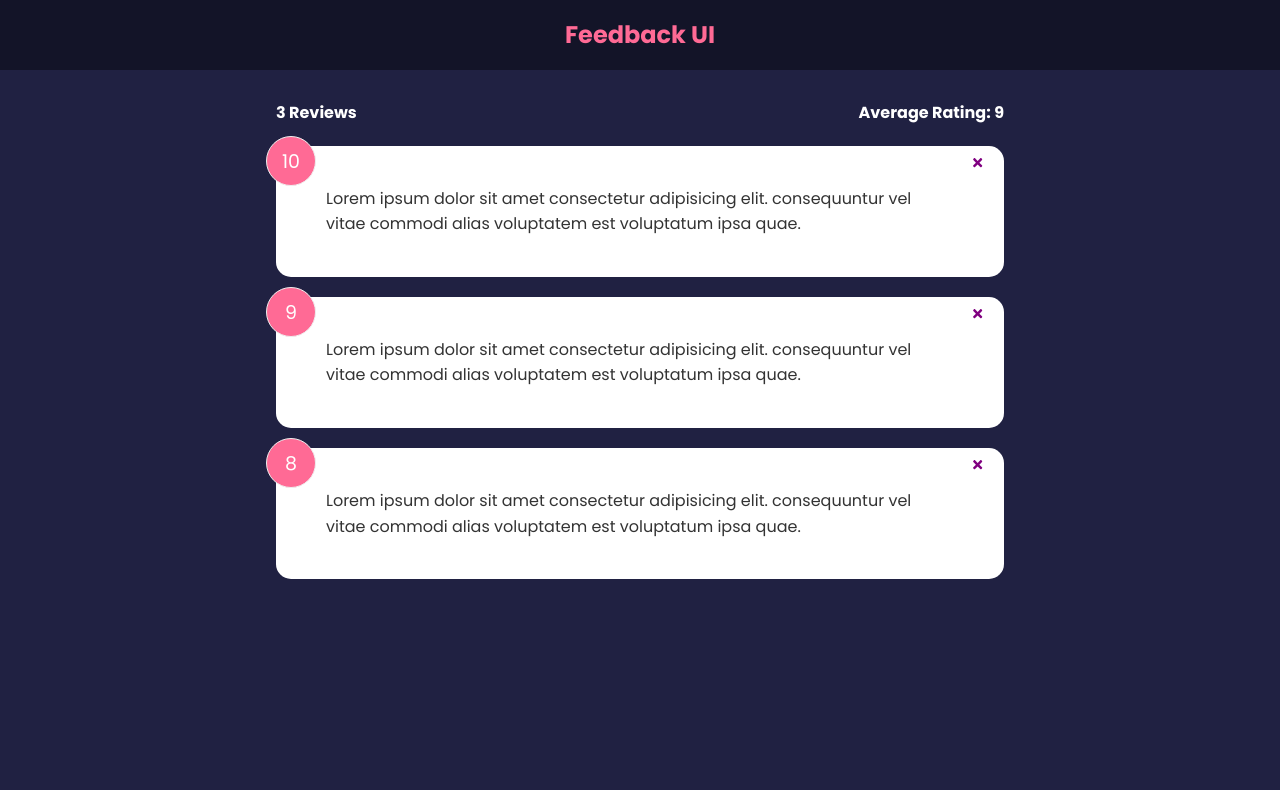
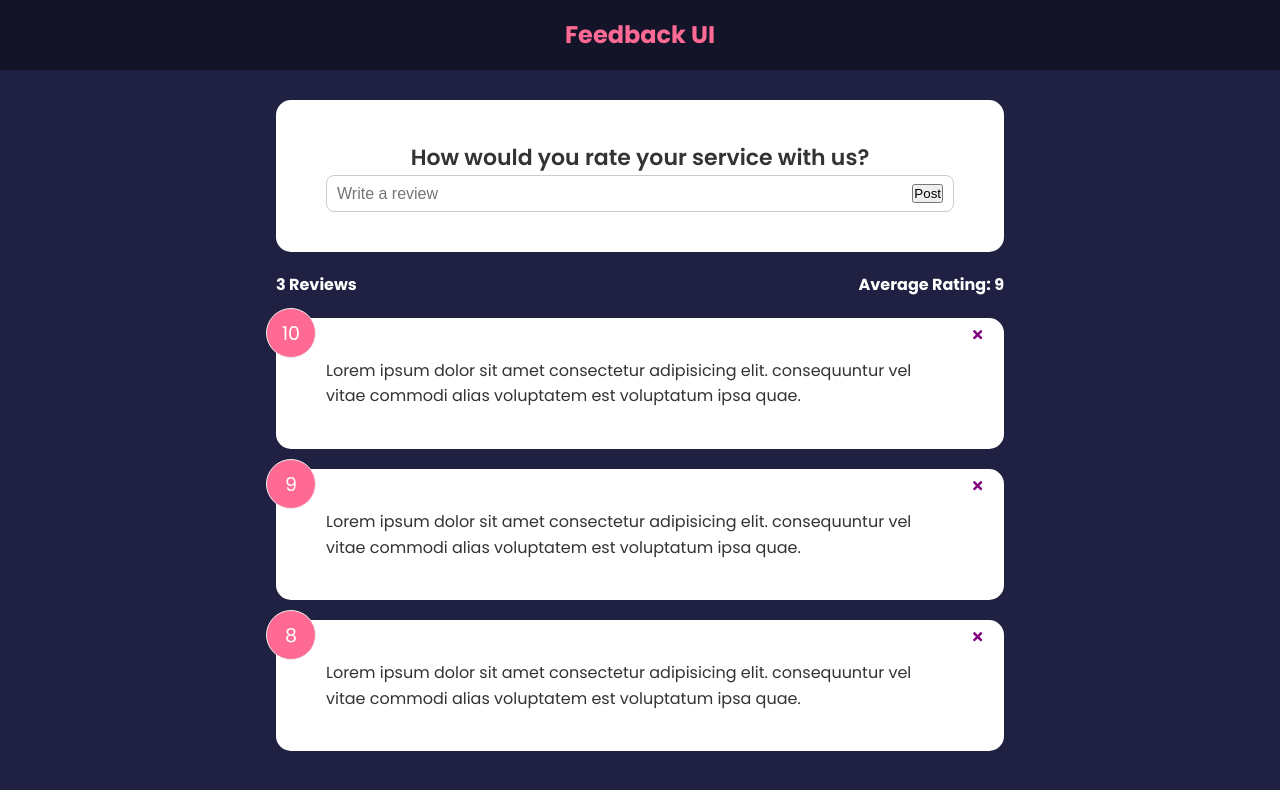
Before and after one commit to jonathanjacka/react_feedback_ui, a React (Create React App) app: page / in a window 1280 px wide. Shown: the top 790 px of the page. Built offline with nearby package versions, Linux system fonts and the light colour scheme.

Commit message:
Added FeedbackForm component

```diff
--- a/src/App.js
+++ b/src/App.js
@@ -5,6 +5,7 @@
 import Header from './components/Header';
 import FeedbackList from './components/FeedbackList';
 import FeedbackStats from './components/FeedbackStats';
+import FeedbackForm from './components/FeedbackForm';
 
 function App() {
   const [feedback, setFeedback] = useState(FeedbackData);
@@ -20,6 +21,7 @@
     <>
       <Header />
       <div className='container'>
+        <FeedbackForm />
         <FeedbackStats feedback={feedback} />
         <FeedbackList feedback={feedback} handleDelete={deleteFeedBack} />
       </div>
--- /dev/null
+++ b/src/components/FeedbackForm.jsx
@@ -0,0 +1,23 @@
+import { useState } from 'react'
+import Card from './shared/Card';
+
+function FeedbackForm() {
+    const [text, setText ] = useState('');
+
+    const handleTextChange = ({target}) => setText(target.value);
+
+  return (
+    <Card>
+        <form>
+            <h2>How would you rate your service with us?</h2>
+            {/* @todo: Rating Select Component */}
+            <div className="input-group">
+                <input onChange={handleTextChange} type="text" placeholder='Write a review' value={text}/>
+                <button type='submit'>Post</button>
+            </div>
+        </form>
+    </Card>
+  )
+}
+
+export default FeedbackForm
```
